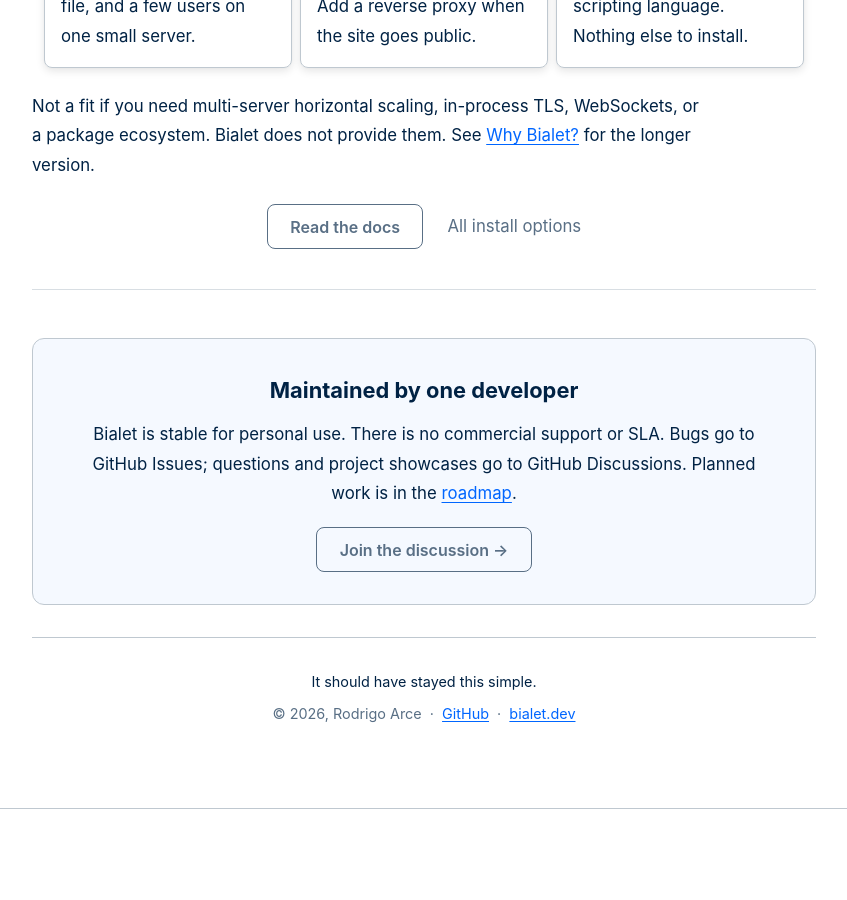
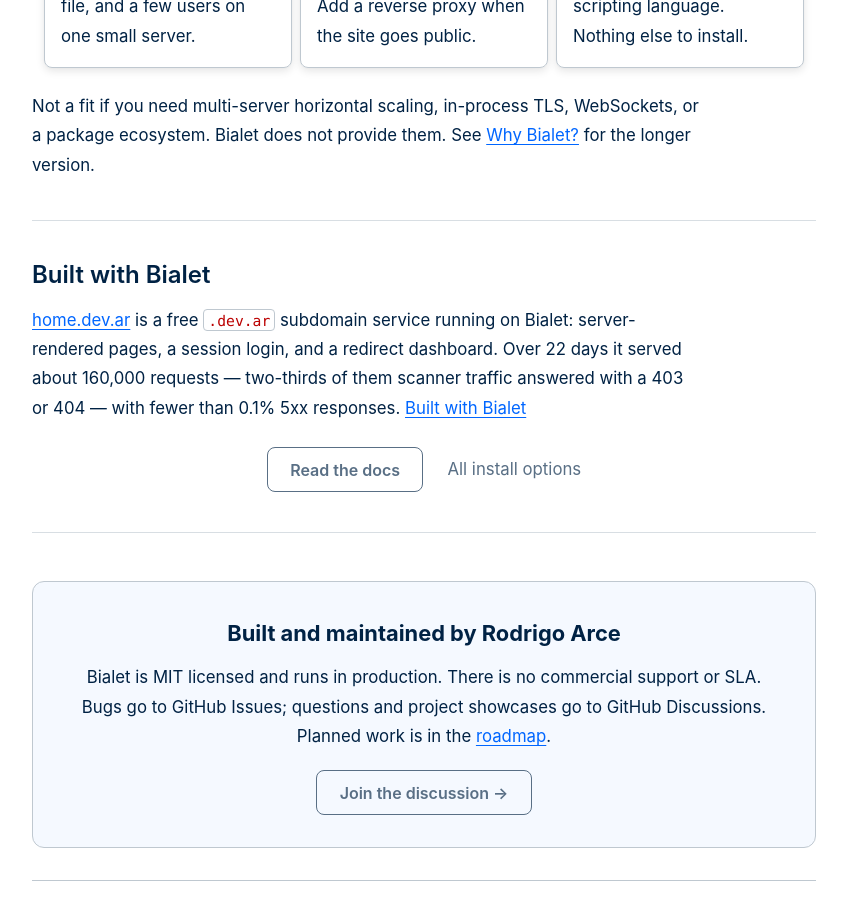
Before and after one commit to bialet/bialet, a Sphinx documentation site: the page built from docs/index.rst, in a window 1280 px wide and 900 px high, scrolled down 3168 px. Shown: the whole window, without its empty margins (216-1063 px from the left). Built offline with Sphinx 7.4.7 and the Sphinx Book theme 1.1.4, drawn with Linux system fonts in a browser that asks for light colours; the version number could not be read and is left out; before the commit the page ends 3977 px from its top, so only the background shows below that.

Commit message:
docs(showcase): publish home.dev.ar's production numbers

```diff
--- a/docs/index.rst
+++ b/docs/index.rst
@@ -257,6 +257,17 @@
 WebSockets, or a package ecosystem. Bialet does not provide them. See
 :doc:`why-bialet` for the longer version.
 
+----
+
+Built with Bialet
+-----------------
+
+`home.dev.ar <https://home.dev.ar/>`_ is a free ``.dev.ar`` subdomain service
+running on Bialet: server-rendered pages, a session login, and a redirect
+dashboard. Over 22 days it served about 160,000 requests — two-thirds of them
+scanner traffic answered with a 403 or 404 — with fewer than 0.1% 5xx
+responses. :doc:`showcase`
+
 .. raw:: html
 
    <div class="hero-actions">
@@ -345,11 +357,11 @@
 .. raw:: html
 
    <div class="community-banner">
-     <p class="community-banner__title"><strong>Maintained by one developer</strong></p>
+     <p class="community-banner__title"><strong>Built and maintained by Rodrigo Arce</strong></p>
      <p>
-       Bialet is stable for personal use. There is no commercial support or
-       SLA. Bugs go to GitHub Issues; questions and project showcases go to
-       GitHub Discussions. Planned work is in the
+       Bialet is MIT licensed and runs in production. There is no commercial
+       support or SLA. Bugs go to GitHub Issues; questions and project
+       showcases go to GitHub Discussions. Planned work is in the
        <a href="https://github.com/bialet/bialet/blob/main/ROADMAP.md">roadmap</a>.
      </p>
      <a class="sd-sphinx-override sd-btn sd-text-wrap sd-btn-outline-secondary" href="https://github.com/bialet/bialet/discussions">Join the discussion →</a>
```
Also changed, not shown: other parts of docs/index.rst (+1 -0 lines), docs/showcase.md (added, +75 -0 lines).
